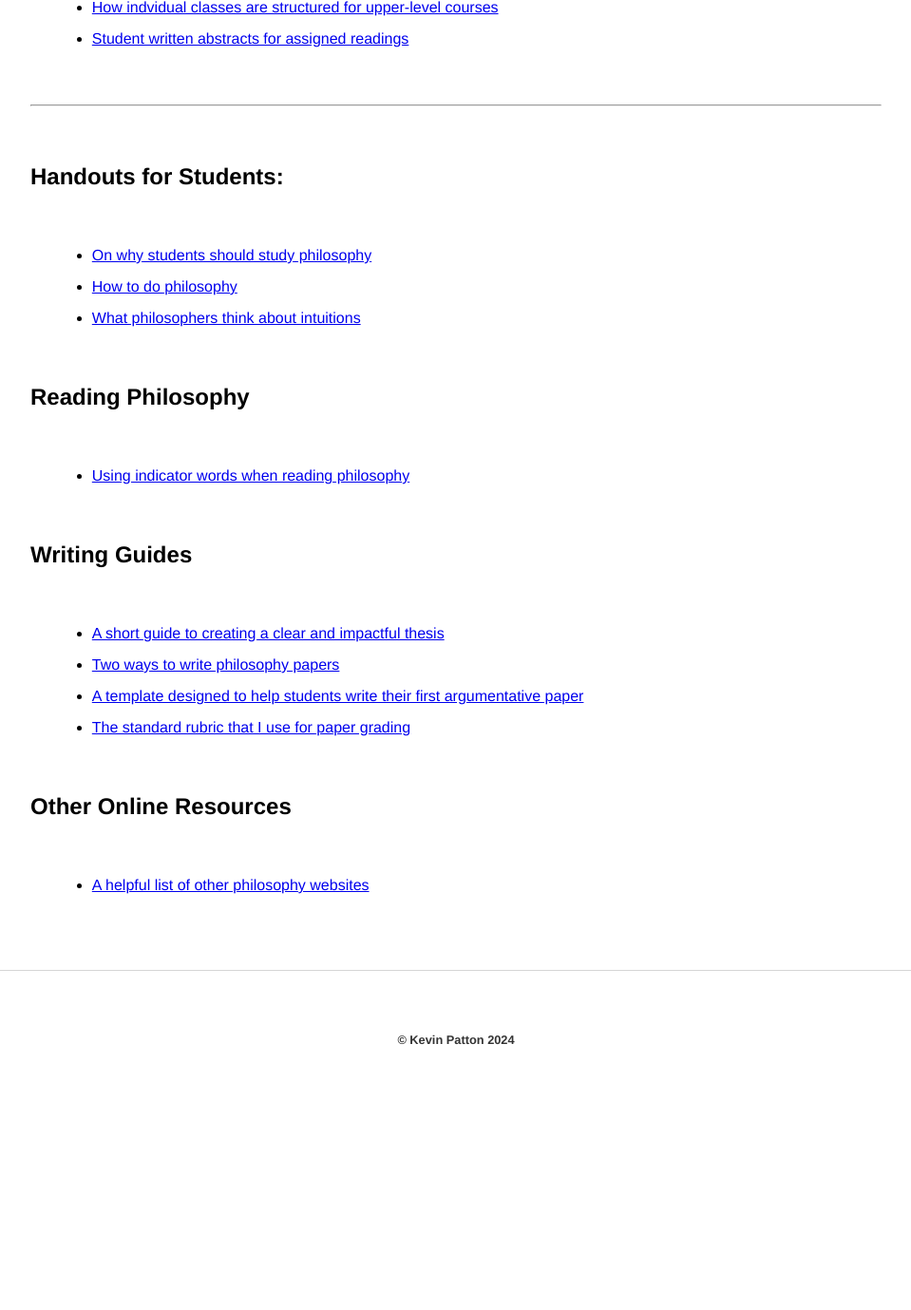
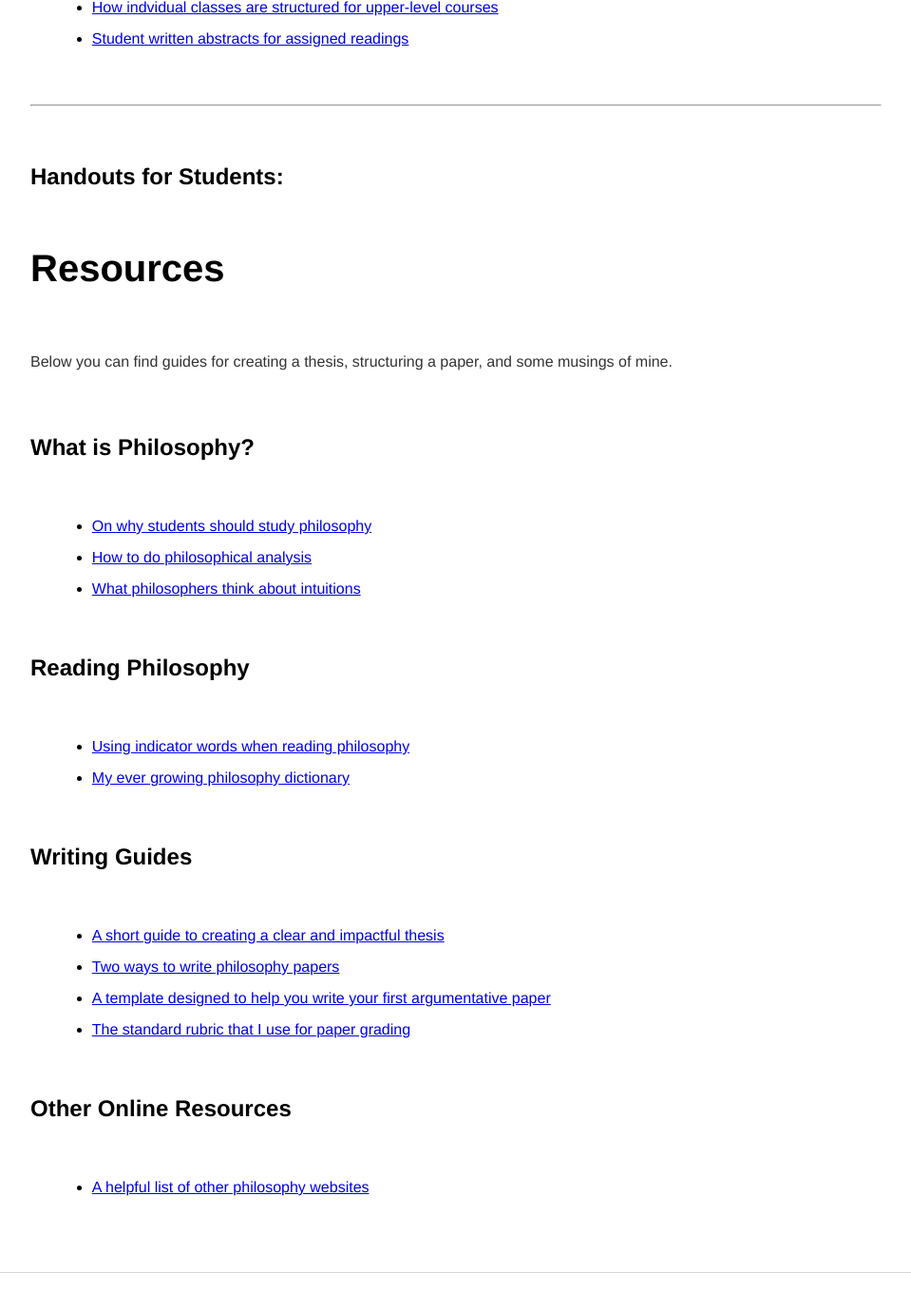
Before and after one commit to kevinjpatton/kevinjpatton.github.io, a Jekyll site: the page built from pedagogy/index.html, in a window 1280 px wide and 1400 px high, scrolled down 1604 px. Shown: the top 1379 px of the window at 95% size, without its empty margins (160-1119 px from the left). Built offline with Jekyll 4.4.1, drawn with Linux system fonts in a browser that asks for light colours; Markdown is read by kramdown in place of the engine named in the settings; before the commit the page ends 2772 px from its top, so only the background shows below that.

Commit message:
Update index.html

```diff
--- a/pedagogy/index.html
+++ b/pedagogy/index.html
@@ -27,22 +27,27 @@ title: Pedagogy - Kevin Patton
 </ul>
 <hr>
 <h2>Handouts for Students:</h2>
+<h1>Resources</h1>
+<p>Below you can find guides for creating a thesis, structuring a paper, and some musings of mine.</p>
+
+<h2>What is Philosophy?</h2>
 <ul class="standard-list">
   <li><a href="/teaching/commonresources/Handout - Why Philosophy.pdf" target="_blank">On why students should study philosophy</a></li>
-  <li><a href="/teaching/commonresources/Handout - How to do Philosophical Analysis.pdf" target="_blank">How to do philosophy</a></li>
+  <li><a href="/teaching/commonresources/Handout - How to do Philosophical Analysis.pdf" target="_blank">How to do philosophical analysis</a></li>
   <li><a href="/teaching/commonresources/Handout - The Role and Nature of Intuitions.pdf" target="_blank">What philosophers think about intuitions</a></li>
 </ul>
 
 <h2>Reading Philosophy</h2>
 <ul class="standard-list">
   <li><a href="/teaching/commonresources/Handout - Indicator Words.pdf" target="_blank">Using indicator words when reading philosophy</a></li>
+  <li><a href="/teaching/commonresources/Draft - How to Philosophize.pdf" target="_blank">My ever growing philosophy dictionary</a></li>
 </ul>
 
 <h2>Writing Guides</h2>
 <ul class="standard-list">
   <li><a href="/teaching/commonresources/Handout - Creating Your Thesis.pdf" target="_blank">A short guide to creating a clear and impactful thesis</a></li>
   <li><a href="/teaching/commonresources/Handout - Writing a Philosophy Paper.pdf" target="_blank">Two ways to write philosophy papers</a></li>
-  <li><a href="/teaching/commonresources/Handout - Argumentative Paper Template.pdf" target="_blank">A template designed to help students write their first argumentative paper</a></li>
+  <li><a href="/teaching/commonresources/Handout - Argumentative Paper Template.pdf" target="_blank">A template designed to help you write your first argumentative paper</a></li>
   <li><a href="/teaching/commonresources/Handout - Grading Rubric.pdf" target="_blank">The standard rubric that I use for paper grading</a></li>
 </ul>
 
```
